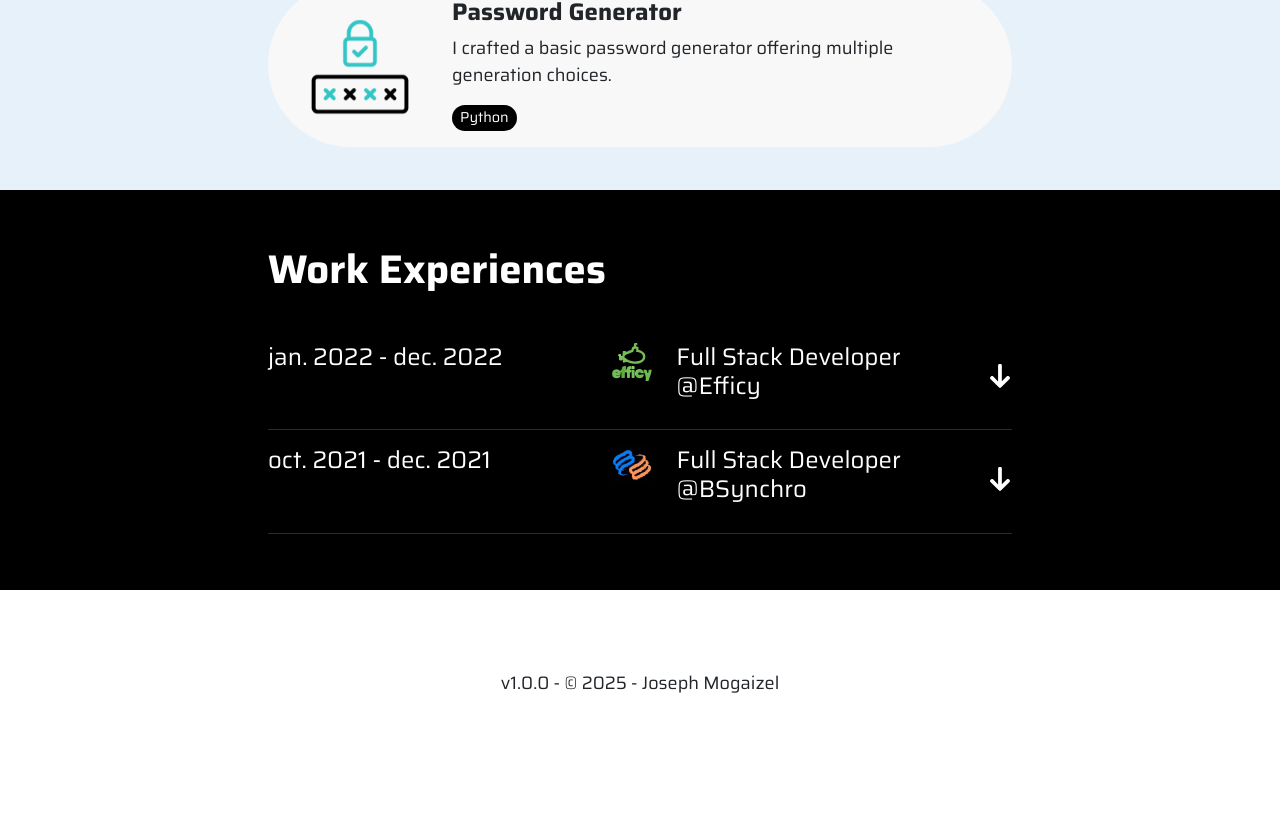
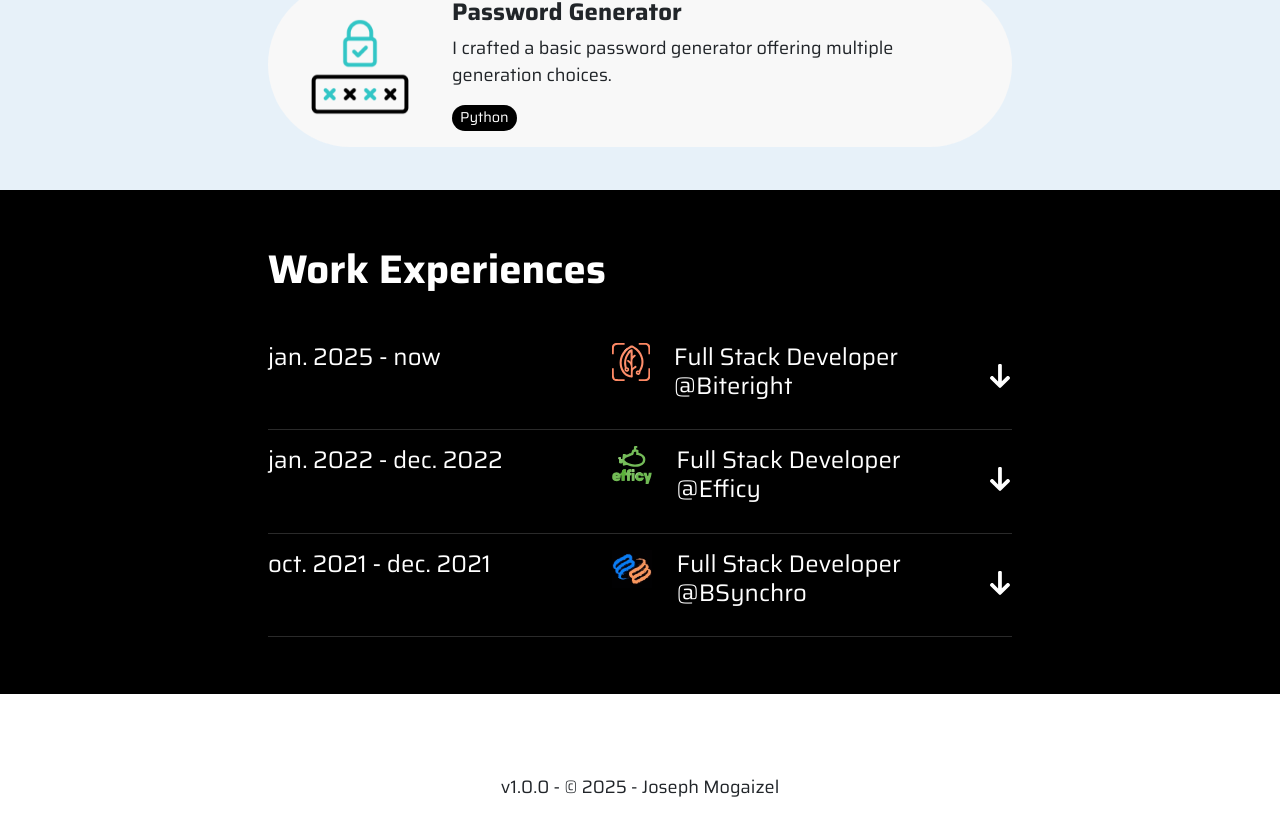
Before and after one commit to jomgzl/my-website, a React (Vite) app: page / in a window 1280 px wide. Shown: the part 1929-2764 px from the top of the page. Before the commit the page ends 2674 px from the top, so only its background shows below. Built offline with nearby package versions, Linux system fonts and the light colour scheme.

Commit message:
Version 0.6.0-alpha

```diff
--- a/src/CSS/Presentation.css
+++ b/src/CSS/Presentation.css
@@ -1,5 +1,5 @@
 .container-general-presentation {
-	background-color: #e7f1f9;
+	background-color: #e7f1f9; /* To test f4f4f9*/
 	display: flex;
 	flex-direction: column;
 	width: 100%;
--- a/src/Data/experiences.json
+++ b/src/Data/experiences.json
@@ -1,6 +1,19 @@
 [
 	{
 		"id": 1,
+		"title": "Full Stack Developer @Biteright",
+		"date": "jan. 2025 - now",
+		"logo": "biteright.svg",
+		"description": "Developed a nutrition app.",
+		"tasks": [
+			"Developed 60% of the front-end, according to the UX/UI designs.",
+			"Integrated the app's AI with Apple smartwatches.",
+			"Collaborate with the CEO and CTO to define priorities"
+		],
+		"skills": ["React Native", "AI", "Github"]
+	},
+	{
+		"id": 2,
 		"title": "Full Stack Developer @Efficy",
 		"date": "jan. 2022 - dec. 2022",
 		"logo": "efficy.svg",
@@ -13,7 +26,7 @@
 		"skills": ["Node.js", "JavaScript", "Clean Code", "MSSQL", "SVN"]
 	},
 	{
-		"id": 2,
+		"id": 3,
 		"title": "Full Stack Developer @BSynchro",
 		"date": "oct. 2021 - dec. 2021",
 		"logo": "bsynchro.svg",
```
Also changed, not shown: public/biteright.svg (added).
